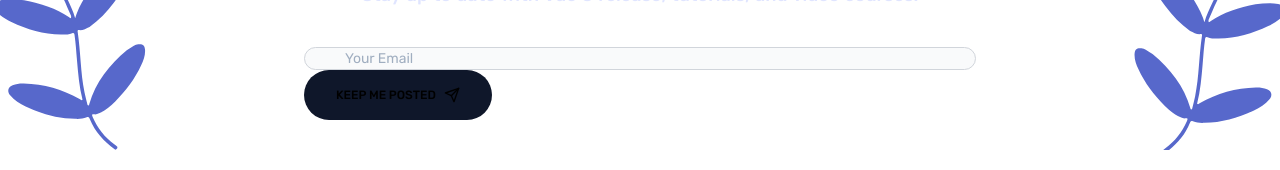
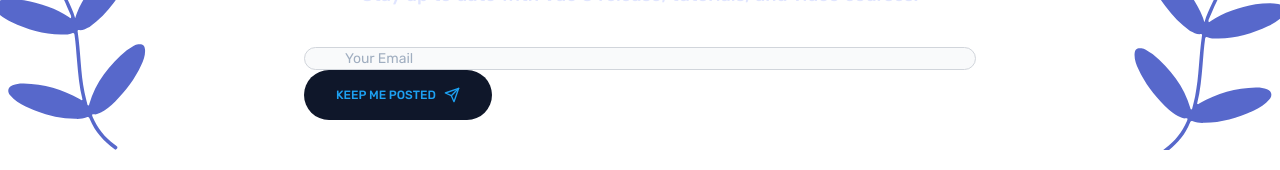
Before and after one commit to cnaallotey/vue-school-landing-page, a Nuxt app: page / in a window 1280 px wide. Shown: the part 2683-2853 px from the top of the page. Built offline with nearby package versions, Linux system fonts and the light colour scheme.

Commit message:
edit readme

```diff
--- a/components/newsletter.vue
+++ b/components/newsletter.vue
@@ -27,7 +27,7 @@
               required
             />
             <button
-              class="absolute top-1 right-1 inline-flex items-center space-x-2 py-4 px-3 md:px-4 lg:px-8 rounded-full bg-slate-900 font-medium text-xs font-sans text-[#1da1f2] hover:text-white uppercase tracking-[0.37px]"
+              class="absolute top-1 right-1 inline-flex items-center space-x-2 py-4 px-3 md:px-4 lg:px-8 rounded-full bg-slate-900 font-medium text-xs font-sans text-twitter-blue hover:text-white uppercase tracking-[0.37px]"
             >
               <span>keep me posted</span>
               <span
--- a/components/tweet.vue
+++ b/components/tweet.vue
@@ -1,7 +1,7 @@
 <template>
   <section class="relative overflow-hidden">
     <div
-      class="w-full py-10 md:py-20 bg-gradient-to-b from-[#1da1f2] to-[#1b96e0] relative pb-40 md:pb-20"
+      class="w-full py-10 md:py-20 bg-gradient-to-b from-twitter-blue to-[#1b96e0] relative pb-40 md:pb-20"
     >
       <div
         class="w-fit mx-auto flex flex-col md:flex-row items-center md:space-x-5 space-y-5 md:space-y-0 relative z-10"
@@ -12,7 +12,7 @@
           Share the love!
         </p>
         <button
-          class="p-2 rounded-full text-[#1da1f2] bg-slate-900 hover:text-white uppercase inline-flex font-sans items-center pl-8 space-x-5"
+          class="p-2 rounded-full text-twitter-blue bg-slate-900 hover:text-white uppercase inline-flex font-sans items-center pl-8 space-x-5"
         >
           <span class="font-medium">tweet</span>
           <span
--- a/tailwind.config.js
+++ b/tailwind.config.js
@@ -52,6 +52,7 @@ module.exports = {
       'button': "#667dff",
       'footerText': "#959bbc",
       'slate':colors.slate,
+      'twitter-blue': '#1da1f2',
       'cornflower-blue': {
         DEFAULT: '#667DFF',
         '50': '#FFFFFF',
```
